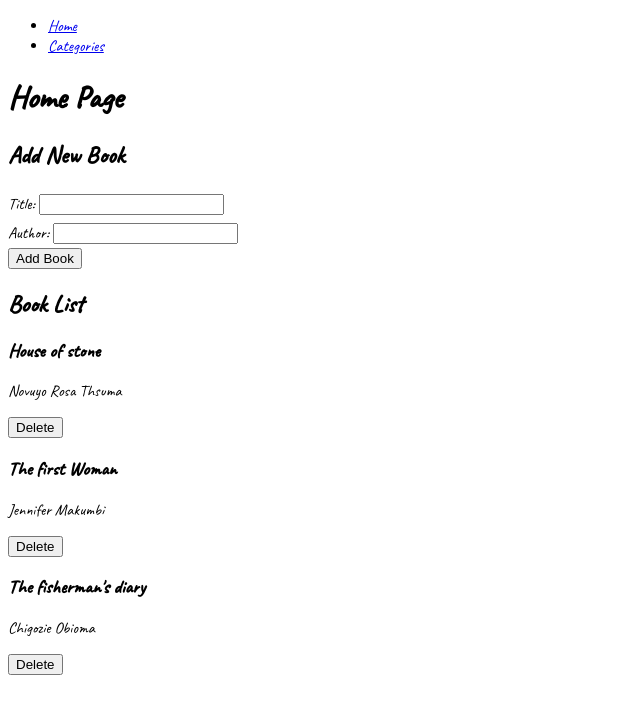
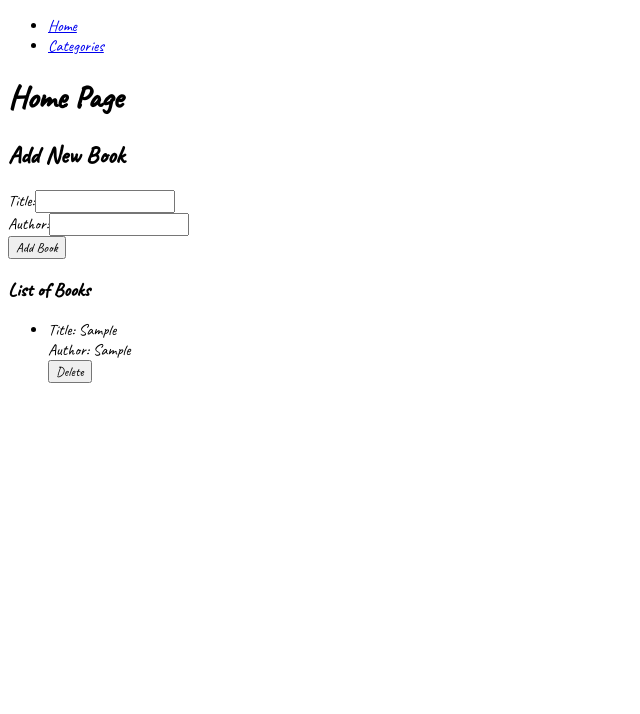
Before and after one commit to berylcl/bookstore, a React (Create React App) app: page / in a window 1280 px wide. Both pictures are taken after typing "Sample", "Sample" into the empty fields and a click on the button "Add Book". Shown: the top 714 px of the page, without its empty margins (0-640 px from the left). Built offline with nearby package versions, Linux system fonts and the light colour scheme.

Commit message:
Implementing add reducers functionality

```diff
--- a/package.json
+++ b/package.json
@@ -3,12 +3,14 @@
   "version": "0.1.0",
   "private": true,
   "dependencies": {
+    "@reduxjs/toolkit": "^1.9.5",
     "@testing-library/jest-dom": "^5.16.5",
     "@testing-library/react": "^13.4.0",
     "@testing-library/user-event": "^13.5.0",
     "prop-types": "^15.8.1",
     "react": "^18.2.0",
     "react-dom": "^18.2.0",
+    "react-redux": "^8.1.0",
     "react-router-dom": "^6.12.1",
     "react-scripts": "5.0.1",
     "web-vitals": "^2.1.4"
--- a/src/App.js
+++ b/src/App.js
@@ -3,6 +3,7 @@ import { BrowserRouter as Router, Routes, Route } from 'react-router-dom';
 import HomePage from './components/HomePage';
 import CategoriesPage from './components/CategoriesPage';
 import Navigation from './components/Navigation';
+import './App.css';
 
 const App = () => (
   <Router>
--- a/src/components/BookForm.js
+++ b/src/components/BookForm.js
@@ -1,13 +1,20 @@
 import React, { useState } from 'react';
+import { useDispatch } from 'react-redux';
+import { addBook } from '../redux/books/booksSlice';
 
 const BookForm = () => {
   const [title, setTitle] = useState('');
   const [author, setAuthor] = useState('');
+  const dispatch = useDispatch();
 
   const handleSubmit = (e) => {
     e.preventDefault();
-    // Logic to handle form submission
-    console.log('Form submitted:', title, author);
+    const newBook = {
+      id: Date.now(),
+      title,
+      author,
+    };
+    dispatch(addBook(newBook));
     setTitle('');
     setAuthor('');
   };
--- a/src/components/BookList.js
+++ b/src/components/BookList.js
@@ -1,23 +1,35 @@
-import React, { useState } from 'react';
-import Book from './Books';
+import React from 'react';
+import { useSelector, useDispatch } from 'react-redux';
+import { removeBook } from '../redux/books/booksSlice';
 
 const BookList = () => {
-  const [books, setBooks] = useState([
-    { id: 1, title: 'House of stone', author: 'Novuyo Rosa Thsuma' },
-    { id: 2, title: 'The first Woman', author: 'Jennifer Makumbi' },
-    { id: 3, title: "The fisherman's diary ", author: 'Chigozie Obioma' },
-  ]);
+  const books = useSelector((state) => state.books);
+  const dispatch = useDispatch();
 
-  const handleDeleteBook = (id) => {
-    setBooks(books.filter((book) => book.id !== id));
+  const handleDelete = (bookId) => {
+    dispatch(removeBook(bookId));
   };
 
   return (
     <div>
-      <h2>Book List</h2>
-      {books.map((book) => (
-        <Book key={book.id} book={book} onDelete={handleDeleteBook} />
-      ))}
+      <h3>List of Books</h3>
+      <ul>
+        {books.map((book) => (
+          <li key={book.id}>
+            <div>
+              Title:
+              {' '}
+              {book.title}
+            </div>
+            <div>
+              Author:
+              {' '}
+              {book.author}
+            </div>
+            <button type="button" onClick={() => handleDelete(book.id)}>Delete</button>
+          </li>
+        ))}
+      </ul>
     </div>
   );
 };
--- a/src/components/Books.js
+++ b/src/components/Books.js
@@ -1,36 +1,17 @@
-import React, { useState } from 'react';
-import PropTypes from 'prop-types';
+import React from 'react';
+import { useSelector } from 'react-redux';
+// eslint-disable-next-line import/no-cycle
+import BookList from './BookList';
 
-const Book = ({ book, onDelete }) => {
-  const [isDeleted, setIsDeleted] = useState(false);
-
-  const handleDelete = () => {
-    setIsDeleted(true);
-    onDelete(book.id);
-  };
-
-  if (isDeleted) {
-    return null;
-  }
+const Books = () => {
+  const books = useSelector((state) => state.books);
 
   return (
     <div>
-      <h3>{book.title}</h3>
-      <p>
-        {book.author}
-      </p>
-      <button type="button" onClick={handleDelete}>Delete</button>
+      <h2>Books</h2>
+      <BookList books={books} />
     </div>
   );
 };
 
-Book.propTypes = {
-  book: PropTypes.shape({
-    id: PropTypes.number.isRequired,
-    title: PropTypes.string.isRequired,
-    author: PropTypes.string.isRequired,
-  }).isRequired,
-  onDelete: PropTypes.func.isRequired,
-};
-
-export default Book;
+export default Books;
--- /dev/null
+++ b/src/redux/books/booksSlice.js
@@ -0,0 +1,25 @@
+// src/redux/books/booksSlice.js
+
+import { createSlice } from '@reduxjs/toolkit';
+
+const initialState = [];
+
+const booksSlice = createSlice({
+  name: 'books',
+  initialState,
+  reducers: {
+    addBook: (state, action) => {
+      state.push(action.payload);
+    },
+    removeBook: (state, action) => {
+      const bookIndex = state.findIndex((book) => book.id === action.payload);
+      if (bookIndex !== -1) {
+        state.splice(bookIndex, 1);
+      }
+    },
+  },
+});
+
+export const { addBook, removeBook } = booksSlice.actions;
+
+export default booksSlice.reducer;
--- /dev/null
+++ b/src/redux/categories/categoriesSlice.js
@@ -0,0 +1,22 @@
+import { createSlice } from '@reduxjs/toolkit';
+
+const initialState = {
+  categories: [],
+  status: 'Under construction',
+};
+
+const categoriesSlice = createSlice({
+  name: 'categories',
+  initialState,
+  reducers: {
+    checkStatus: (state, action) => {
+      if (action.payload === 'status') {
+        state.status += ' Under construction';
+      }
+    },
+  },
+});
+
+export const { checkStatus } = categoriesSlice.actions;
+
+export default categoriesSlice.reducer;
--- /dev/null
+++ b/src/redux/store.js
@@ -0,0 +1,12 @@
+import { configureStore } from '@reduxjs/toolkit';
+import booksReducer from './books/booksSlice';
+import categoriesReducer from './categories/categoriesSlice';
+
+const store = configureStore({
+  reducer: {
+    books: booksReducer,
+    categories: categoriesReducer,
+  },
+});
+
+export default store;
```
Also changed, not shown: src/index.js (+7 -10 lines), 1 other file (tests, documents, lock files or other folders).
